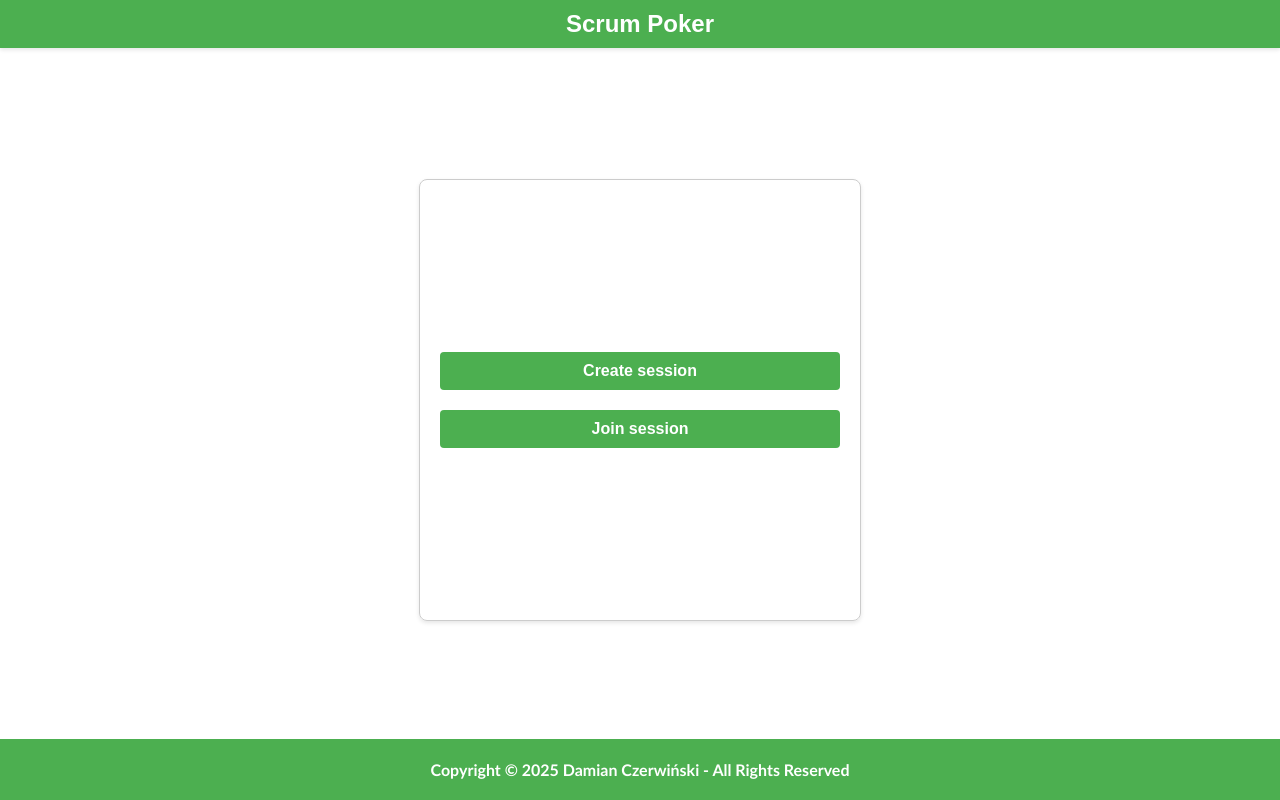
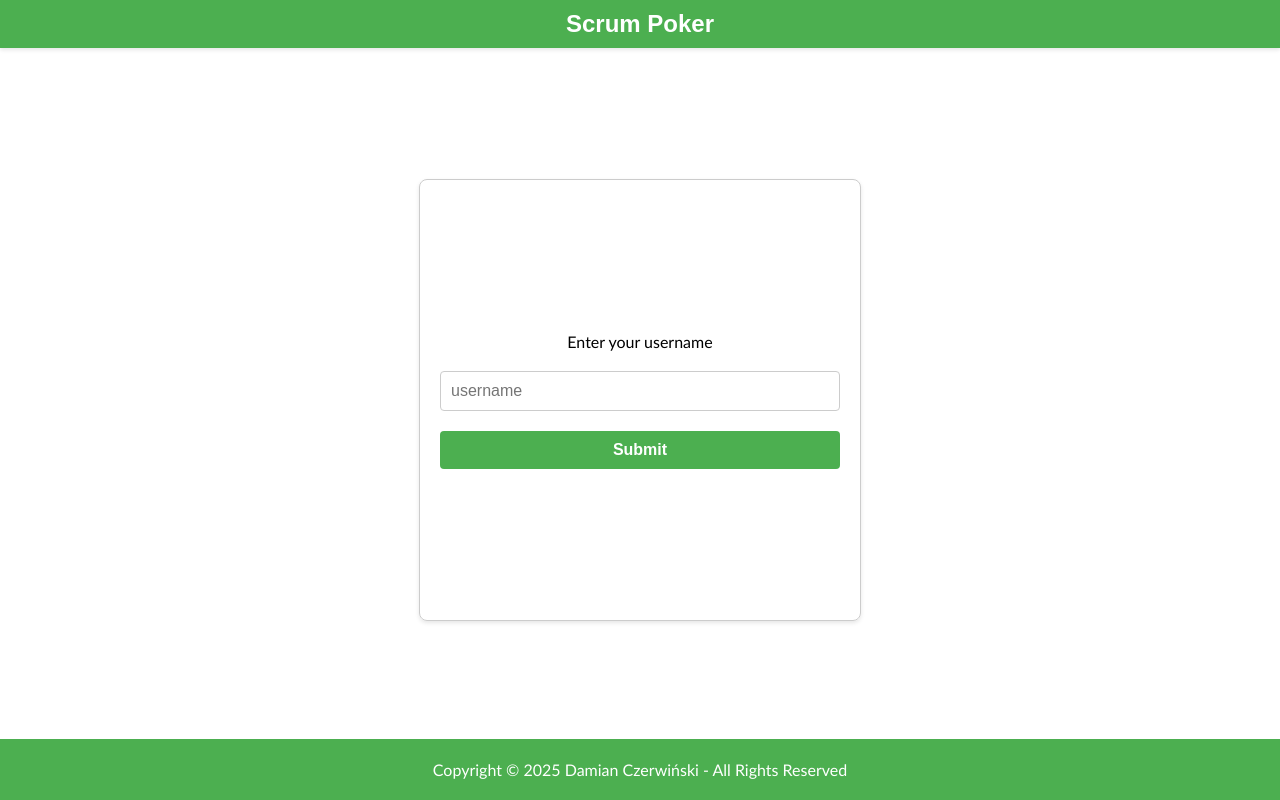
Before and after one commit to damianczer/Scrum-Poker, a React (Create React App) app in the folder application/: page / in a window 1280 px wide. Built offline with nearby package versions, Linux system fonts and the light colour scheme.

Commit message:
add create & join session features
created join and create session forms

```diff
--- a/application/src/components/Content.jsx
+++ b/application/src/components/Content.jsx
@@ -1,12 +1,116 @@
-import React from 'react';
+import React, { useState } from 'react';
 import '../styles/_content.scss';
 
 function Content() {
+  const [isJoining, setIsJoining] = useState(false);
+  const [isCreating, setIsCreating] = useState(false);
+  const [username, setUsername] = useState('');
+  const [isUsernameEntered, setIsUsernameEntered] = useState(false);
+  const [errorMessage, setErrorMessage] = useState('');
+  const [sessionName, setSessionName] = useState('');
+  const [sessionId, setSessionId] = useState('');
+
+  const handleJoinSession = () => {
+    setIsJoining(true);
+    setIsCreating(false);
+    setErrorMessage('');
+  };
+
+  const handleCreateSession = () => {
+    setIsCreating(true);
+    setIsJoining(false);
+    setErrorMessage('');
+  };
+
+  const handleCancel = () => {
+    setIsJoining(false);
+    setIsCreating(false);
+  };
+
+  const handleUsernameSubmit = () => {
+    if (username.trim().length >= 3) {
+      setIsUsernameEntered(true);
+      setErrorMessage('');
+    } else {
+      setErrorMessage('Username must be at least 3 characters long.');
+    }
+  };
+
+  const handleCreateSessionSubmit = () => {
+    if (sessionName.trim().length >= 3) {
+      // ...existing code...
+      setErrorMessage('');
+    } else {
+      setErrorMessage('Session name must be at least 3 characters long.');
+    }
+  };
+
+  const handleJoinSessionSubmit = () => {
+    if (sessionId.trim().length > 0) {
+      // ...existing code...
+      setErrorMessage('');
+    } else {
+      setErrorMessage('Session ID cannot be empty.');
+    }
+  };
+
   return (
     <div className="content">
-      <div className="card">
-        <button className="option-button">Create session</button>
-        <button className="option-button">Join session</button>
+      <div className="card fade-in">
+        {!isUsernameEntered ? (
+          <>
+            <label htmlFor="username" className="username-label">Enter your username</label>
+            <input
+              type="text"
+              id="username"
+              placeholder="username"
+              className="username-input"
+              value={username}
+              onChange={(e) => setUsername(e.target.value)}
+            />
+            {errorMessage && <div className="error-message">{errorMessage}</div>}
+            <button className="option-button" onClick={handleUsernameSubmit}>Submit</button>
+          </>
+        ) : (
+          <>
+            {!isJoining && !isCreating ? (
+              <>
+                <button className="option-button fade-in" onClick={handleCreateSession}>Create session</button>
+                <button className="option-button fade-in" onClick={handleJoinSession}>Join session</button>
+              </>
+            ) : isJoining ? (
+              <>
+                <label htmlFor="session-id" className="session-label fade-in">Join session</label>
+                <input
+                  type="text"
+                  id="session-id"
+                  placeholder="session ID"
+                  className="session-input fade-in"
+                  value={sessionId}
+                  onChange={(e) => setSessionId(e.target.value)}
+                />
+                {errorMessage && <div className="error-message">{errorMessage}</div>}
+                <button className="option-button fade-in" onClick={handleJoinSessionSubmit}>Join</button>
+                <button className="option-button fade-in cancel" onClick={handleCancel}>Cancel</button>
+              </>
+            ) : (
+              <>
+                <label htmlFor="session-name" className="session-label fade-in">Create session</label>
+                <input
+                  type="text"
+                  id="session-name"
+                  placeholder="session name"
+                  className="session-input fade-in"
+                  value={sessionName}
+                  onChange={(e) => setSessionName(e.target.value)}
+                />
+                {errorMessage && <div className="error-message">{errorMessage}</div>}
+                <button className="option-button fade-in" onClick={handleCreateSessionSubmit}>Create</button>
+                <button className="option-button fade-in cancel" onClick={handleCancel}>Cancel</button>
+              </>
+            )}
+          </>
+        )}
       </div>
     </div>
   );
--- a/application/src/styles/_body.scss
+++ b/application/src/styles/_body.scss
@@ -3,6 +3,5 @@ body {
   padding: 0;
   font-family: 'Calibri', sans-serif;
   font-size: 16px;
-  font-weight: bold;
   color: var(--text-color);
 }
--- a/application/src/styles/_content.scss
+++ b/application/src/styles/_content.scss
@@ -21,6 +21,14 @@
   max-width: 600px;
 }
 
+.welcome-message {
+  margin: 10px 0;
+  font-size: 18px;
+  width: 100%;
+  text-align: center;
+  color: black;
+}
+
 .option-button {
   margin: 10px 0;
   padding: 10px 20px;
@@ -29,8 +37,8 @@
   background-color: var(--header-bg-color);
   color: white;
   cursor: pointer;
+  font-weight: bold;
   font-size: 16px;
-  font-weight: bold;
   width: 100%;
 }
 
@@ -38,3 +46,68 @@
   background-color: var(--button-hover-bg-color);
   color: white;
 }
+
+.option-button.cancel {
+  background-color: var(--cancel-button-bg-color);
+}
+
+.option-button.cancel:hover {
+  background-color: var(--cancel-button-hover-bg-color);
+}
+
+.session-label {
+  margin: 10px 0;
+  font-size: 16px;
+  width: 100%;
+  text-align: center;
+  color: black;
+}
+
+.session-input {
+  margin: 10px 0;
+  padding: 10px;
+  border: 1px solid var(--card-border-color);
+  border-radius: 4px;
+  width: 100%;
+  font-size: 16px;
+  box-sizing: border-box;
+}
+
+.username-label {
+  margin: 10px 0;
+  font-size: 16px;
+  width: 100%;
+  text-align: center;
+  color: black;
+}
+
+.username-input {
+  margin: 10px 0;
+  padding: 10px;
+  border: 1px solid var(--card-border-color);
+  border-radius: 4px;
+  width: 100%;
+  font-size: 16px;
+  box-sizing: border-box;
+}
+
+.error-message {
+  color: red;
+  font-size: 12px;
+  text-align: center;
+}
+
+.fade-in {
+  animation: fadeIn 0.5s ease-in-out;
+}
+
+@keyframes fadeIn {
+  from {
+    opacity: 0;
+    transform: scale(0.9);
+  }
+  to {
+    opacity: 1;
+    transform: scale(1);
+  }
+}
--- a/application/src/styles/_global.scss
+++ b/application/src/styles/_global.scss
@@ -5,4 +5,6 @@
   --card-border-color: #ccc;
   --button-bg-color: #14b81d;
   --button-hover-bg-color: #0a6b0f;
+  --cancel-button-bg-color: #ff4d4d;
+  --cancel-button-hover-bg-color: #cc0000;
 }
```
